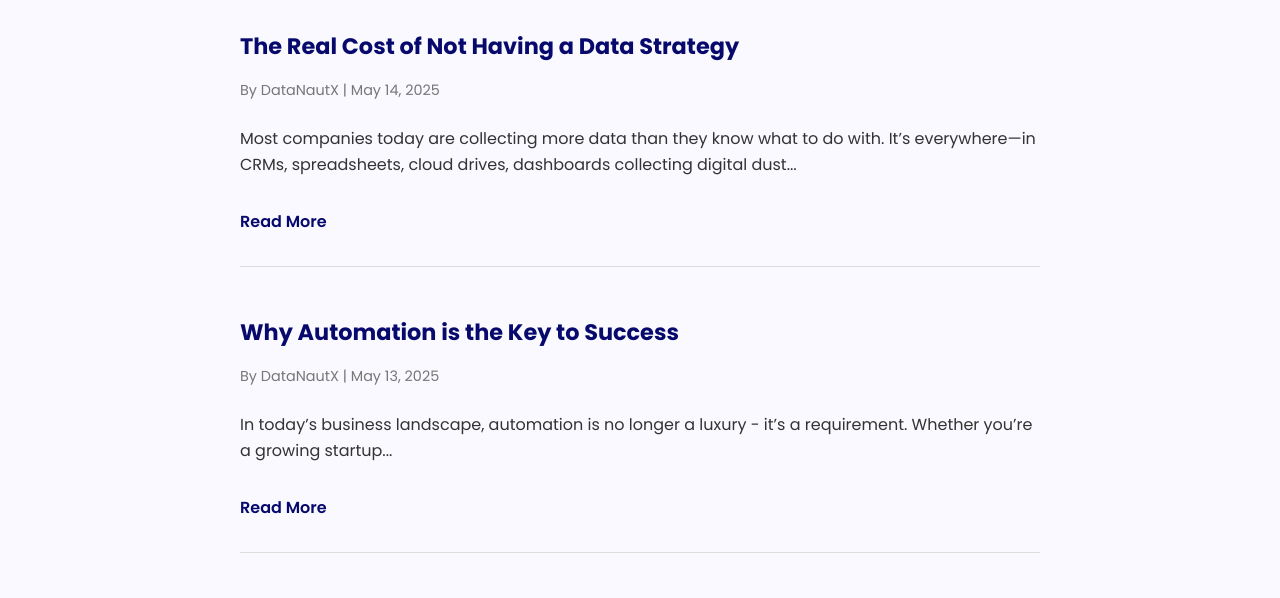
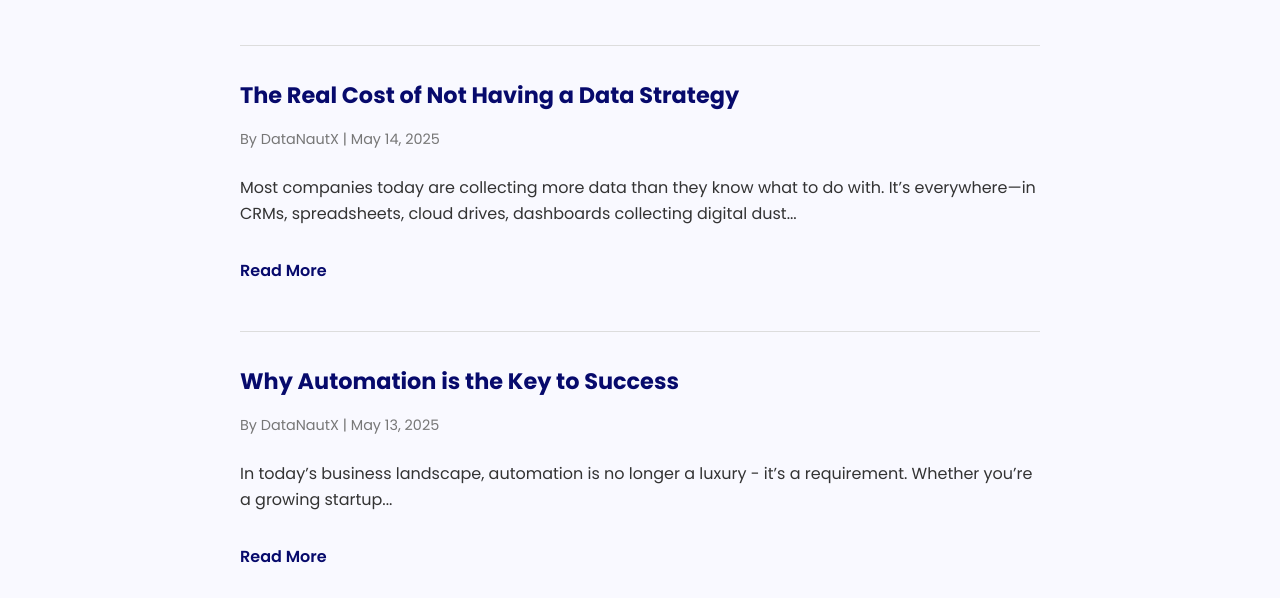
Before and after one commit to aronishchal/datanautx-site, a plain HTML site: page blog/index.html in a window 1280 px wide. Shown: the part 175-773 px from the top of the page. Drawn offline with Linux system fonts and the light colour scheme.

Commit message:
Update index.html

```diff
--- a/blog/index.html
+++ b/blog/index.html
@@ -87,9 +87,8 @@
       font-weight: 600;
     }
     .blog-post {
-      margin-bottom: 3rem;
-      padding-bottom: 2rem;
-      border-bottom: 1px solid #ddd;
+      margin-top: 3rem;
+      border-top: 1px solid #ddd;
     }
     footer {
       text-align: center;
```
